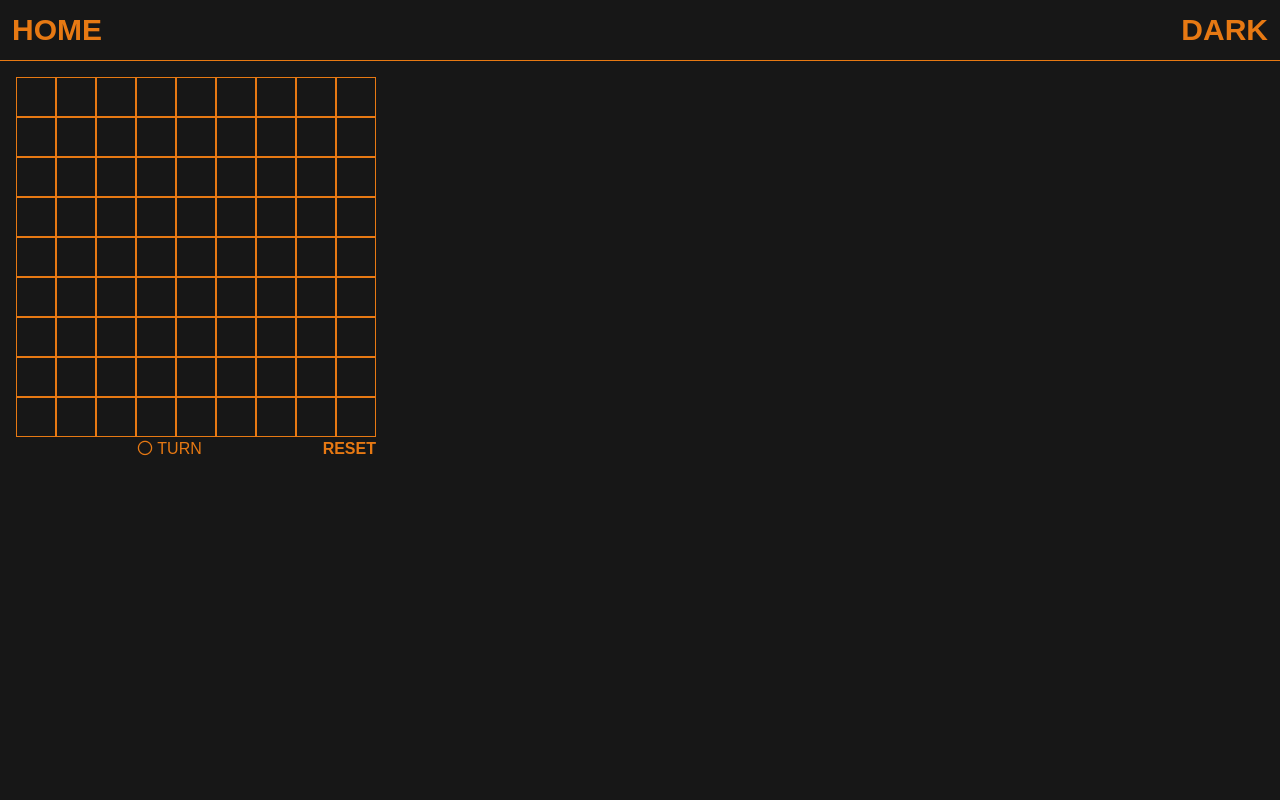
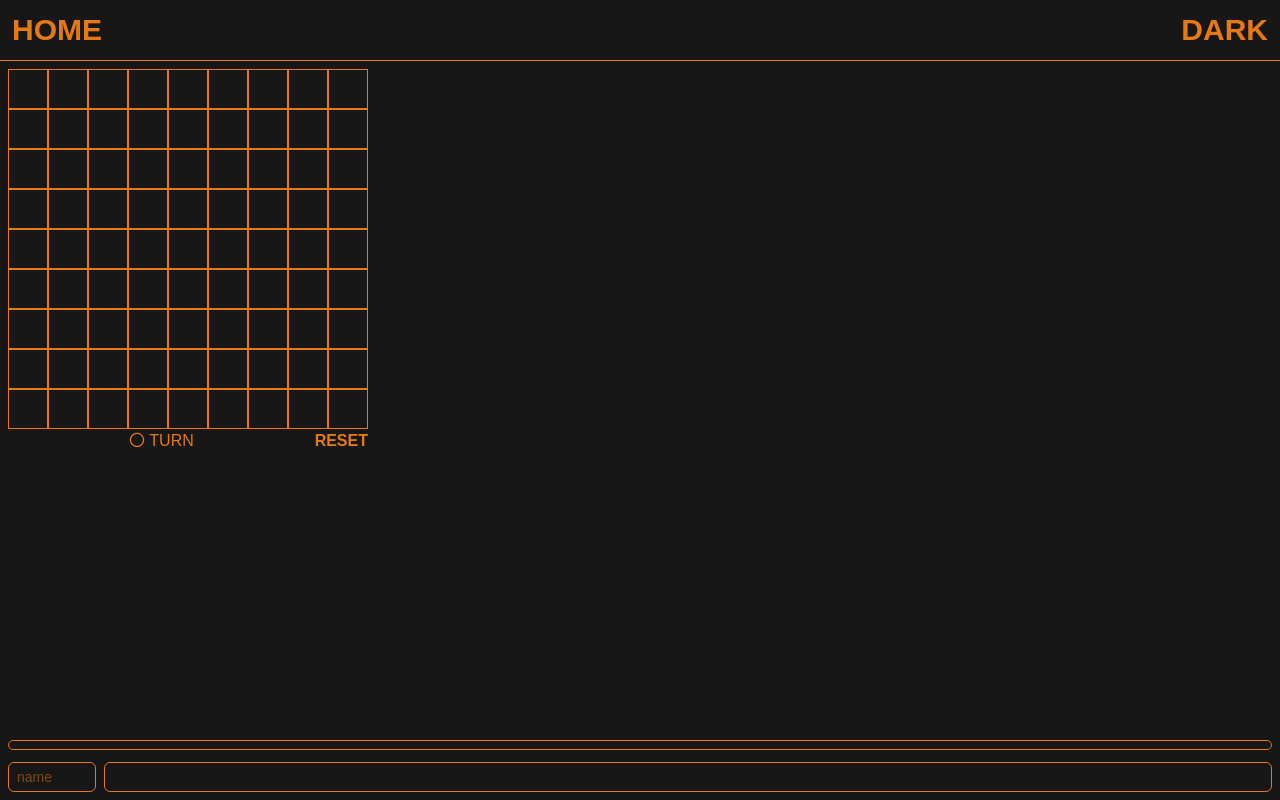
Before and after one commit to FujitaKohei04/tic_tac_toe_plus, a Next.js app: page / in a window 1280 px wide. Built offline with nearby package versions, Linux system fonts and the light colour scheme.

Commit message:
fix : layout of chat

```diff
--- a/src/app/components/tictactoe/chat/Chat.tsx
+++ b/src/app/components/tictactoe/chat/Chat.tsx
@@ -7,8 +7,8 @@ export default function Chat({
 }) {
 
     return (
-        <div className="flec flex-col">
-            {chat.map((c, i) => (
+        <div className="flex flex-col flex-col-reverse max-h-30 overflow-y-auto p-1 border rounded-md">
+            {chat.toReversed().map((c, i) => (
                 <Message key={i} name={c.name} message={c.message} date={c.date}/>
             ))}
         </div>
--- a/src/app/components/tictactoe/chat/Message.tsx
+++ b/src/app/components/tictactoe/chat/Message.tsx
@@ -8,9 +8,9 @@ export default function Message({
     date: Date,
 }) {
     return (
-        <div className="my-3">
+        <div className="my-1">
             <h1 className="leading-none">{`${name} : ${message}`}</h1>
-            <p className="opacity-40 text-xs">{`${date}`}</p>
+            <p className="opacity-40 text-xs">{`${date.toLocaleDateString()} - ${date.toLocaleTimeString()}`}</p>
         </div>
     );
 }
--- a/src/app/page.tsx
+++ b/src/app/page.tsx
@@ -134,7 +134,7 @@ export default function Game() {
 
 
   return (
-    <main className="flex flex-row m-4">
+    <main className="flex flex-row m-2">
       <div className="w-fit">
         <Board squares={currentSquare} squareClicked={handleClickSquare}/>
         <div className="flex justify-between">
@@ -144,14 +144,14 @@ export default function Game() {
 
 
         </div>
-        {/* <div className="flex flex-col gap-3 mt-8">
+        <div className="flex flex-col gap-3 mt-8 fixed bottom-0 right-0 left-0 p-2">
             <Chat chat={chat}/>
-            <div className="flex items-center gap-2">
+            <div className="flex gap-2">
               <input type="text" maxLength={5} value={boxName} onChange={(e) => setBoxName(e.target.value)} placeholder="name" className="w-22 px-2 py-1 text-sm border rounded-md focus:outline-none"/>
               <input type="text" maxLength={30} value={boxMessage} onChange={(e) => setBoxMessage(e.target.value)} onKeyDown={(e) => handleKey(e)} className="flex-1 px-2 py-1 text-sm border rounded-md focus:outline-none"/>
             </div>
 
-          </div> */}
+          </div>
       </div>
       {/* <div className="flex flex-col gap-1 px-2">
         {hands && hands.map((h, i) => (
```
